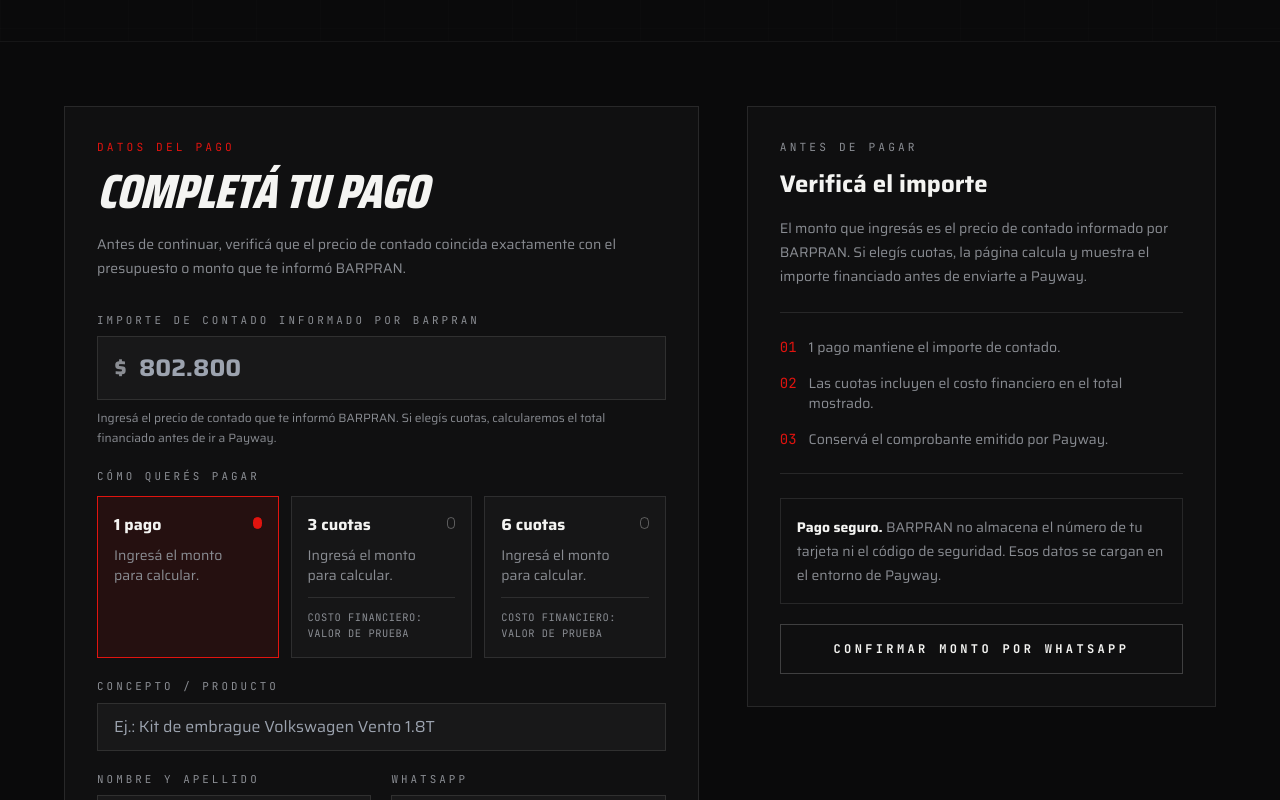
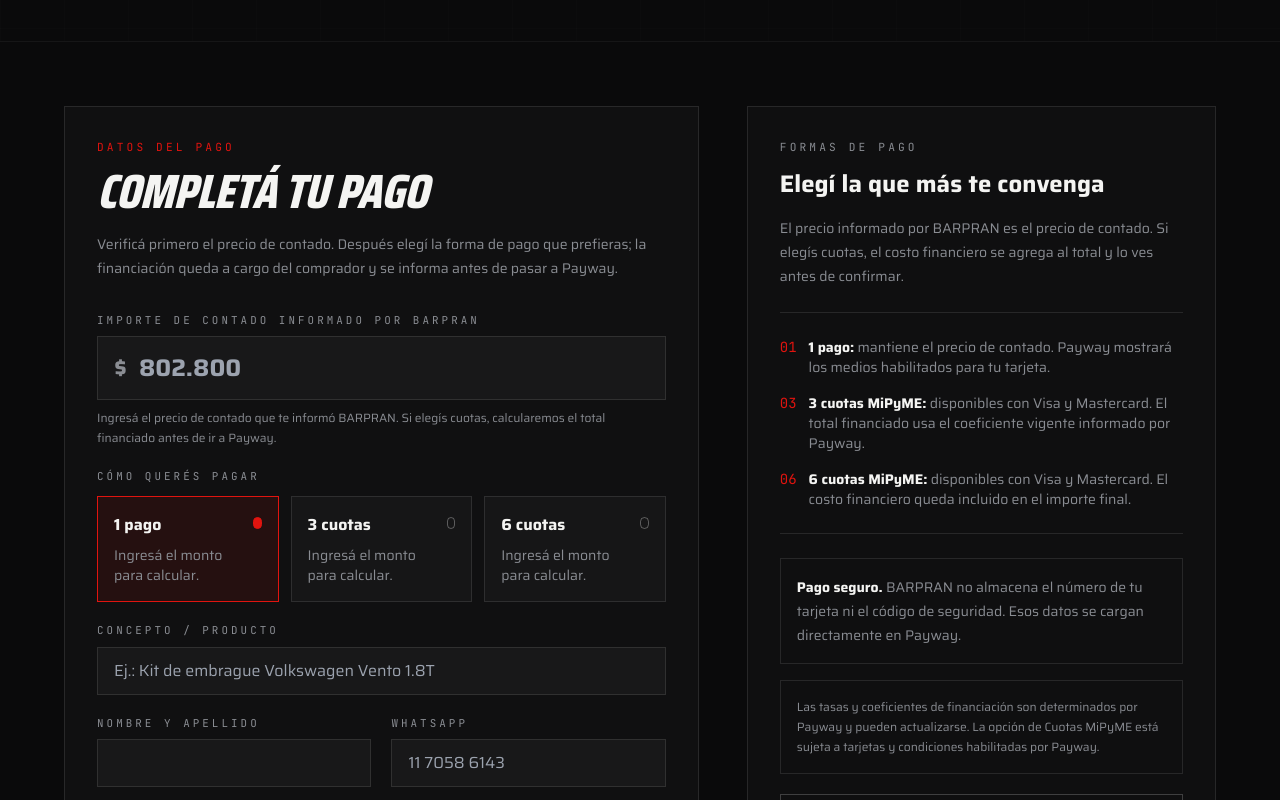
Before and after one commit to barpranembragues/barpran-website, a Next.js app: page /tienda in a window 1280 px wide. Shown: the part 660-1460 px from the top of the page. Built offline with nearby package versions, Linux system fonts and the light colour scheme.

Commit message:
Configurar Cuotas MiPyME oficiales en la tienda

```diff
--- a/src/app/tienda/page.tsx
+++ b/src/app/tienda/page.tsx
@@ -14,7 +14,7 @@
 const errorMessages: Record<string, string> = {
   datos: "Completá nombre, WhatsApp y concepto para continuar.",
   monto: "Revisá el monto ingresado. Debe coincidir con el importe informado por BARPRAN.",
-  cuotas: "La opción de cuotas seleccionada no está habilitada en este momento.",
+  cuotas: "La opción de cuotas seleccionada no está disponible para este medio de pago.",
   confirmar: "Confirmá que el importe coincide con el informado por BARPRAN.",
   config: "El pago online todavía no está disponible en este entorno.",
   payway: "Payway no pudo iniciar el pago. Probá nuevamente en unos minutos.",
@@ -26,45 +26,42 @@
   return Number.isFinite(number) && number > 1 ? number : null;
 }
 
+const MIPYME_3_COEF = 1.0912;
+const MIPYME_6_COEF = 1.1870;
+
 function getPlans() {
-  const productionBuild = process.env.CONTEXT === "production";
+  // Los valores oficiales vigentes funcionan como base. Si Payway actualiza las tasas,
+  // pueden reemplazarse desde Netlify sin modificar el código.
+  const coefficient3 = positiveNumber(process.env.NEXT_PUBLIC_PAYWAY_COEF_3_PROD) ?? MIPYME_3_COEF;
+  const coefficient6 = positiveNumber(process.env.NEXT_PUBLIC_PAYWAY_COEF_6_PROD) ?? MIPYME_6_COEF;
 
-  // En Deploy Preview usamos coeficientes de prueba para validar el flujo visual y técnico.
-  // En producción, 3 y 6 cuotas sólo aparecen si BARPRAN cargó los coeficientes reales de su plan Payway.
-  const coefficient3 = productionBuild
-    ? positiveNumber(process.env.NEXT_PUBLIC_PAYWAY_COEF_3_PROD)
-    : 1.0912;
-  const coefficient6 = productionBuild
-    ? positiveNumber(process.env.NEXT_PUBLIC_PAYWAY_COEF_6_PROD)
-    : 1.1870;
-
-  const plans: Array<{ installments: 1 | 3 | 6; coefficient: number; cft?: string }> = [
-    { installments: 1, coefficient: 1 },
+  return [
+    {
+      installments: 1 as const,
+      coefficient: 1,
+      label: "1 pago",
+      detail: "Débito o crédito en 1 pago",
+    },
+    {
+      installments: 3 as const,
+      coefficient: coefficient3,
+      label: "3 cuotas",
+      detail: "Cuotas MiPyME · Visa y Mastercard",
+      financing: "Tasa Payway 6,91% + IVA · coeficiente 1,0912",
+    },
+    {
+      installments: 6 as const,
+      coefficient: coefficient6,
+      label: "6 cuotas",
+      detail: "Cuotas MiPyME · Visa y Mastercard",
+      financing: "Tasa Payway 13,52% + IVA · coeficiente 1,1870",
+    },
   ];
-
-  if (coefficient3) {
-    plans.push({
-      installments: 3,
-      coefficient: coefficient3,
-      cft: productionBuild ? process.env.NEXT_PUBLIC_PAYWAY_CFT_3_PROD : "valor de prueba",
-    });
-  }
-
-  if (coefficient6) {
-    plans.push({
-      installments: 6,
-      coefficient: coefficient6,
-      cft: productionBuild ? process.env.NEXT_PUBLIC_PAYWAY_CFT_6_PROD : "valor de prueba",
-    });
-  }
-
-  return plans;
 }
 
 export default async function TiendaPage({ searchParams }: TiendaPageProps) {
   const { error } = await searchParams;
   const plans = getPlans();
-  const financingAvailable = plans.length > 1;
 
   return (
     <div className="min-h-screen bg-carbon pt-24 text-bone md:pt-28">
@@ -78,7 +75,7 @@
                 Aboná tu compra.<br />De forma segura.
               </h1>
               <p className="mt-6 max-w-2xl text-base leading-7 text-ash md:text-lg">
-                Ingresá el importe de contado que te informó BARPRAN. Si elegís pagar con tarjeta de crédito en cuotas, vas a ver el total financiado antes de continuar al checkout seguro de Payway.
+                Ingresá el precio de contado que te informó BARPRAN. Podés pagar en 1 pago o financiar con Cuotas MiPyME. Antes de continuar vas a ver exactamente el total y el valor de cada cuota.
               </p>
             </div>
 
@@ -91,7 +88,7 @@
               <div className="border border-white/10 bg-white/[0.025] p-4">
                 <span className="font-mono text-xs uppercase tracking-mega text-barpran">02</span>
                 <p className="mt-2 font-semibold text-bone">Elegí cómo pagar</p>
-                <p className="mt-1">1 pago o, cuando estén habilitadas, opciones financiadas en cuotas.</p>
+                <p className="mt-1">1 pago, 3 cuotas o 6 cuotas. El costo financiero se suma sólo si elegís financiar.</p>
               </div>
               <div className="border border-white/10 bg-white/[0.025] p-4">
                 <span className="font-mono text-xs uppercase tracking-mega text-barpran">03</span>
@@ -109,7 +106,7 @@
             <p className="tech-label text-barpran">Datos del pago</p>
             <h2 className="display mt-3 text-4xl md:text-5xl">Completá tu pago</h2>
             <p className="mt-4 max-w-2xl text-sm leading-6 text-ash">
-              Antes de continuar, verificá que el precio de contado coincida exactamente con el presupuesto o monto que te informó BARPRAN.
+              Verificá primero el precio de contado. Después elegí la forma de pago que prefieras; la financiación queda a cargo del comprador y se informa antes de pasar a Payway.
             </p>
 
             {error && (
@@ -122,29 +119,33 @@
           </div>
 
           <aside className="h-fit border border-white/10 bg-white/[0.025] p-6 lg:sticky lg:top-28 md:p-8">
-            <p className="tech-label">Antes de pagar</p>
-            <h3 className="mt-3 text-2xl font-bold">Verificá el importe</h3>
+            <p className="tech-label">Formas de pago</p>
+            <h3 className="mt-3 text-2xl font-bold">Elegí la que más te convenga</h3>
             <p className="mt-4 text-sm leading-6 text-ash">
-              El monto que ingresás es el precio de contado informado por BARPRAN. Si elegís cuotas, la página calcula y muestra el importe financiado antes de enviarte a Payway.
+              El precio informado por BARPRAN es el precio de contado. Si elegís cuotas, el costo financiero se agrega al total y lo ves antes de confirmar.
             </p>
 
             <div className="mt-6 space-y-4 border-y border-white/10 py-6 text-sm text-ash">
               <div className="flex gap-3">
                 <span className="font-mono text-barpran">01</span>
-                <span>1 pago mantiene el importe de contado.</span>
-              </div>
-              <div className="flex gap-3">
-                <span className="font-mono text-barpran">02</span>
-                <span>{financingAvailable ? "Las cuotas incluyen el costo financiero en el total mostrado." : "Las cuotas se habilitarán cuando estén configuradas para el comercio."}</span>
+                <span><strong className="text-bone">1 pago:</strong> mantiene el precio de contado. Payway mostrará los medios habilitados para tu tarjeta.</span>
               </div>
               <div className="flex gap-3">
                 <span className="font-mono text-barpran">03</span>
-                <span>Conservá el comprobante emitido por Payway.</span>
+                <span><strong className="text-bone">3 cuotas MiPyME:</strong> disponibles con Visa y Mastercard. El total financiado usa el coeficiente vigente informado por Payway.</span>
+              </div>
+              <div className="flex gap-3">
+                <span className="font-mono text-barpran">06</span>
+                <span><strong className="text-bone">6 cuotas MiPyME:</strong> disponibles con Visa y Mastercard. El costo financiero queda incluido en el importe final.</span>
               </div>
             </div>
 
             <div className="mt-6 border border-white/10 p-4 text-sm leading-6 text-ash">
-              <strong className="text-bone">Pago seguro.</strong> BARPRAN no almacena el número de tu tarjeta ni el código de seguridad. Esos datos se cargan en el entorno de Payway.
+              <strong className="text-bone">Pago seguro.</strong> BARPRAN no almacena el número de tu tarjeta ni el código de seguridad. Esos datos se cargan directamente en Payway.
+            </div>
+
+            <div className="mt-4 border border-white/10 p-4 text-xs leading-5 text-ash">
+              Las tasas y coeficientes de financiación son determinados por Payway y pueden actualizarse. La opción de Cuotas MiPyME está sujeta a tarjetas y condiciones habilitadas por Payway.
             </div>
 
             <a
```
